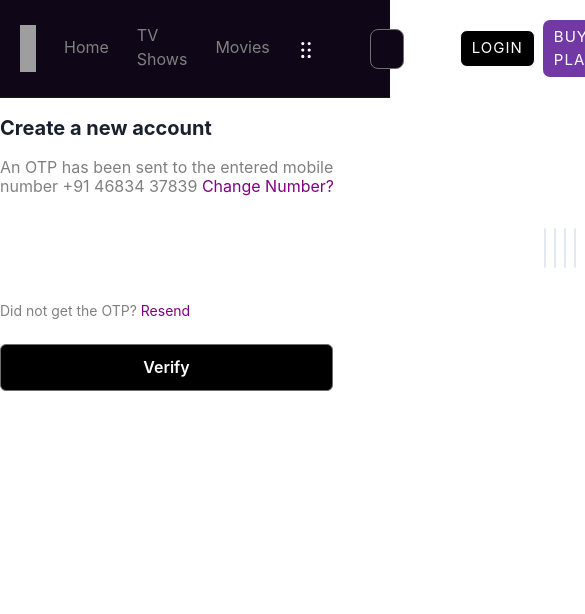
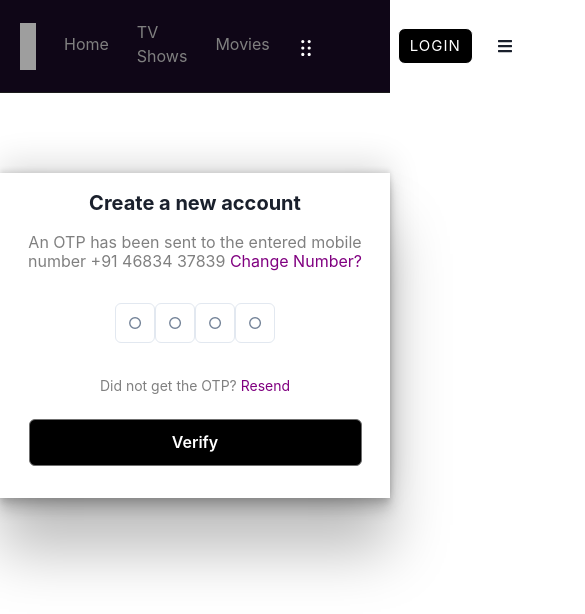
Before and after one commit to Aman9723/MultiView, a React (Create React App) app in the folder frontend/: page /loginotp in a window 390 px wide. Shown: the top 614 px of the page, 585 px wide, since content can reach past the window. Built offline with nearby package versions, Linux system fonts and the light colour scheme; grey boxes are pictures that could not be loaded.

Commit message:
css updatd made responsive

```diff
--- a/frontend/src/App.css
+++ b/frontend/src/App.css
@@ -49,7 +49,7 @@ background-color: black !important;
 }
 
 .pincode {
-  margin-left: 34rem;
+
   margin-top: 2rem;
   margin-bottom: 2rem;
 }
--- a/frontend/src/Components/Navbar.jsx
+++ b/frontend/src/Components/Navbar.jsx
@@ -13,6 +13,7 @@ import {
   Divider,
   Square,
   Img,
+  Hide,
 } from "@chakra-ui/react";
 import { Link, NavLink } from "react-router-dom";
 import { FaBars, FaCrown, FaRegUser } from "react-icons/fa";
@@ -70,6 +71,7 @@ const { isLogin, setIsLogin, data } = useContext(AppContext);
       borderBottom="1px solid rgb(27, 27, 27)"
       bg="rgb(15, 6, 23)"
       mt="-2rem"
+
     >
       <NavLink to="/">
         <Image
@@ -119,6 +121,7 @@ const { isLogin, setIsLogin, data } = useContext(AppContext);
       </Square>
 
       <Spacer />
+      <Hide below="lg">
         <Input
           w="370px"
           color="white"
@@ -127,8 +130,9 @@ const { isLogin, setIsLogin, data } = useContext(AppContext);
           borderRadius="lg"
           placeholder="🔍 Search for Movies, Shows, Channels etc. "
         />
+      </Hide>
 
-<SpeechRecog/>
+      <SpeechRecog />
 
       <HStack gap={2}>
         {isLogin ? (
@@ -140,13 +144,11 @@ const { isLogin, setIsLogin, data } = useContext(AppContext);
             Login
           </NavLink>
         )}
-
-
-
-
+        <Hide below="md">
           <NavLink className={styles.buy} to="/premiumplan" end>
             BUY PLAN
           </NavLink>
+        </Hide>
 
         <Button ref={btnRef} onClick={onOpen} className={styles.butt}>
           <FaBars className={styles.icon} />
@@ -176,10 +178,12 @@ const { isLogin, setIsLogin, data } = useContext(AppContext);
               {" "}
               Plans <ChevronUpIcon className={styles.iconArrowUpP} />
             </Text>
+
             <Link to="/premiumplan" className={styles.white}>
               {" "}
               Buy Plan
             </Link>
+
             <Text className={styles.white}> Have a prepaid code ?</Text>
 
             <Divider />
@@ -204,7 +208,6 @@ const { isLogin, setIsLogin, data } = useContext(AppContext);
           </DrawerContent>
         </Drawer>
       </HStack>
-
     </Flex>
   );
 }
--- a/frontend/src/Routes/Login.jsx
+++ b/frontend/src/Routes/Login.jsx
@@ -10,6 +10,7 @@ import {
   WrapItem,
   Wrap,
   useToast,
+  Center,
 } from "@chakra-ui/react";
 import { FcGoogle } from "react-icons/fc";
 import { DiApple } from "react-icons/di";
@@ -55,13 +56,21 @@ function Login() {
     <>
      <Navbar/>
       <Box mb={7}>
+        <Center>
+
+
         <Text fontSize="xl" fontWeight="bold" lineHeight="3em" marginTop="2rem">
           Login to ZEE5
         </Text>
+        </Center>
+        <Center>
         <Text lineHeight="1.2em" color="gray">
           Login to continue enjoying uninterrupted video and <br /> personalised
           experience
+
         </Text>
+        </Center>
+
         <VStack gap={7} mt={7} mb={4}>
           <HStack gap={4}>
             <Flex
@@ -118,12 +127,14 @@ function Login() {
             fontWeight="bold"
             pb={1}
             color="white"
+
           >
             or
           </Button>
         </VStack>
         <VStack gap={4}>
           <Input
+          textAlign={"center"}
             value={text.email}
             onChange={(event) =>
               setText({ ...text, email: event.target.value })
@@ -146,7 +157,8 @@ function Login() {
             variant="outline"
             borderColor="rgb(111, 111, 111)"
             _hover="transparent"
-            color="gray"
+            color="white"
+            backgroundColor={"green"}
           >
             Login
           </Button>
--- a/frontend/src/Routes/LoginOtp.jsx
+++ b/frontend/src/Routes/LoginOtp.jsx
@@ -7,6 +7,7 @@ import {
   Text,
   Button,
   useToast,
+  Center,
 } from "@chakra-ui/react";
 import { useState } from "react";
 import { AppContext } from "../Context/AppContext";
@@ -48,7 +49,10 @@ const LoginOtp = () => {
     <>
       <Navbar />
 
-      <Box mb={7} height="100%" marginTop="2rem">
+
+
+      <Box mb={7} height="100%" pt="2rem" textAlign={'center'} >
+        <Box boxShadow="rgba(0, 0, 0, 0.25) 0px 54px 55px, rgba(0, 0, 0, 0.12) 0px -12px 30px, rgba(0, 0, 0, 0.12) 0px 4px 6px, rgba(0, 0, 0, 0.17) 0px 12px 13px, rgba(0, 0, 0, 0.09) 0px -3px 5px" w={{lg:"30%",md:"50%",sm:"80%"}} m="5rem auto">
         <Text fontSize="xl" fontWeight="bold" lineHeight="3em">
           Create a new account
         </Text>
@@ -57,8 +61,9 @@ const LoginOtp = () => {
           <br /> number +91 46834 37839{" "}
           <Link className="Number">Change Number?</Link>
         </Text>
+      <Center>
 
-        <HStack className="pincode">
+        <HStack className="pincode"  display="inline-block" m='2rem 0'>
           <PinInput onChange={(value) => setPinNumber(value)}>
             <PinInputField />
             <PinInputField />
@@ -67,10 +72,14 @@ const LoginOtp = () => {
           </PinInput>
 
         </HStack>
+        </Center>
+
+        <Center>
         <Text fontSize="sm" color="gray" className="didNot">
           Did not get the OTP? <Link className="Resend">Resend</Link>
         </Text>
-
+        </Center>
+        <Center>
         <Button
           className="verify"
           onClick={handleOtp}
@@ -81,7 +90,10 @@ const LoginOtp = () => {
         >
           Verify
         </Button>
+      </Center>
       </Box>
+      </Box>
+
     </>
   );
 };
```
Lines whose indentation alone changed are shown as unchanged.
